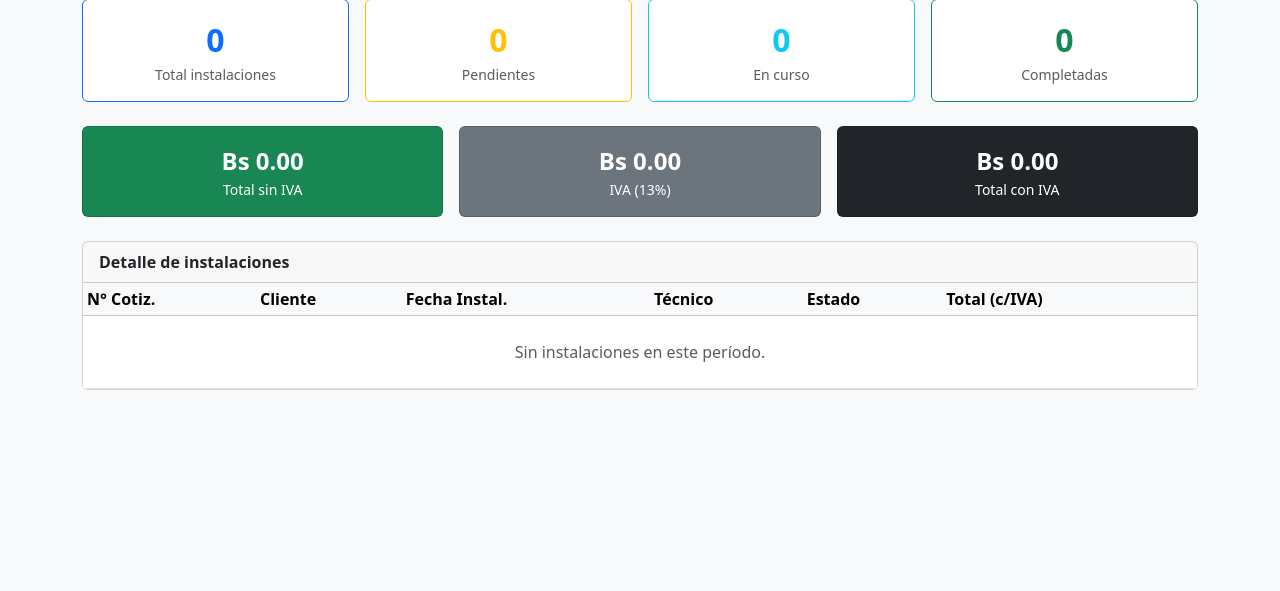
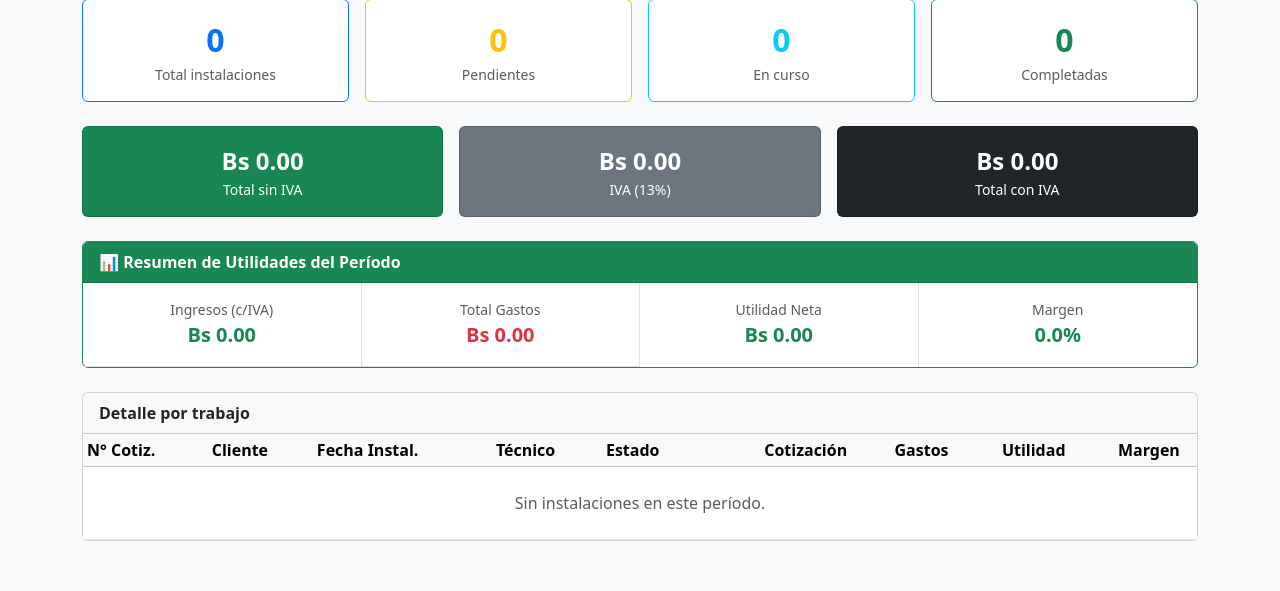
Before and after one commit to Ocafer/cotizador-seguritec, a FastAPI app: page /reportes in a window 1280 px wide. Shown: the part 209-800 px from the top of the page. Run offline with FastAPI, Linux system fonts and the light colour scheme; the visitor is signed in with stand-in values (Sample User, id 1); some libraries are stand-ins or nearby versions.

Commit message:
feat: gastos por trabajo y utilidades en reportes

```diff
--- a/app.py
+++ b/app.py
@@ -1426,6 +1426,16 @@ def init_instalaciones_table():
                 tecnico_nombre TEXT NOT NULL
             )
         """)
+        db_exec("""
+            CREATE TABLE IF NOT EXISTS gastos_trabajo (
+                id SERIAL PRIMARY KEY,
+                quote_id INTEGER NOT NULL REFERENCES quotes(id) ON DELETE CASCADE,
+                categoria TEXT NOT NULL,
+                descripcion TEXT NOT NULL,
+                monto NUMERIC(12,2) NOT NULL,
+                created_at TIMESTAMP NOT NULL DEFAULT NOW()
+            )
+        """)
     else:
         db_exec("""
             CREATE TABLE IF NOT EXISTS instalaciones (
@@ -1456,6 +1466,17 @@ def init_instalaciones_table():
                 tecnico_id INTEGER,
                 tecnico_nombre TEXT NOT NULL,
                 FOREIGN KEY (instalacion_id) REFERENCES instalaciones(id)
+            )
+        """)
+        db_exec("""
+            CREATE TABLE IF NOT EXISTS gastos_trabajo (
+                id INTEGER PRIMARY KEY AUTOINCREMENT,
+                quote_id INTEGER NOT NULL,
+                categoria TEXT NOT NULL,
+                descripcion TEXT NOT NULL,
+                monto REAL NOT NULL,
+                created_at TEXT NOT NULL,
+                FOREIGN KEY (quote_id) REFERENCES quotes(id)
             )
         """)
 
@@ -1760,6 +1781,95 @@ def agenda(request: Request, fecha: str = ""):
         "total_dia": len(instalaciones_dia),
     })
 
+
+# =========================
+# Gastos por trabajo
+# =========================
+@dataclass
+class GastoRow:
+    id: int
+    quote_id: int
+    categoria: str
+    descripcion: str
+    monto: float
+
+def get_gastos(quote_id: int) -> List[GastoRow]:
+    if IS_POSTGRES:
+        rows = db_fetchall("SELECT id, quote_id, categoria, descripcion, monto FROM gastos_trabajo WHERE quote_id=%s ORDER BY id", (quote_id,))
+    else:
+        rows = db_fetchall("SELECT id, quote_id, categoria, descripcion, monto FROM gastos_trabajo WHERE quote_id=? ORDER BY id", (quote_id,))
+    return [GastoRow(id=int(r["id"]), quote_id=int(r["quote_id"]), categoria=str(r["categoria"]),
+                     descripcion=str(r["descripcion"]), monto=float(r["monto"])) for r in rows]
+
+def get_total_gastos(quote_id: int) -> float:
+    gastos = get_gastos(quote_id)
+    return sum(g.monto for g in gastos)
+
+@app.get("/gastos/{quote_id}", response_class=HTMLResponse)
+def gastos_get(request: Request, quote_id: int, msg: str = "", msg_type: str = "success"):
+    gate = require_login(request)
+    if gate:
+        return gate
+    if IS_POSTGRES:
+        q = db_fetchone("SELECT id, quote_no, client_name, created_at FROM quotes WHERE id=%s", (quote_id,))
+    else:
+        q = db_fetchone("SELECT id, quote_no, client_name, created_at FROM quotes WHERE id=?", (quote_id,))
+    if not q:
+        return RedirectResponse(url="/historial", status_code=303)
+
+    gastos = get_gastos(quote_id)
+    total_cotizacion = get_quote_total(quote_id)
+    total_gastos = sum(g.monto for g in gastos)
+    utilidad = total_cotizacion - total_gastos
+    margen = (utilidad / total_cotizacion * 100) if total_cotizacion > 0 else 0
+
+    desglose: dict = {}
+    for g in gastos:
+        desglose[g.categoria] = desglose.get(g.categoria, 0) + g.monto
+
+    return templates.TemplateResponse("gastos.html", {
+        "request": request,
+        "empresa": EMPRESA_NOMBRE,
+        "q": dict(q),
+        "gastos": gastos,
+        "total_cotizacion": total_cotizacion,
+        "total_gastos": total_gastos,
+        "utilidad": utilidad,
+        "margen": margen,
+        "desglose": desglose,
+        "msg": msg,
+        "msg_type": msg_type,
+    })
+
+@app.post("/gastos/{quote_id}/agregar")
+def gastos_agregar(request: Request, quote_id: int,
+                   categoria: str = Form(...), descripcion: str = Form(...), monto: float = Form(...)):
+    gate = require_login(request)
+    if gate:
+        return gate
+    now = datetime.now().strftime("%Y-%m-%d %H:%M:%S")
+    if IS_POSTGRES:
+        db_exec("INSERT INTO gastos_trabajo(quote_id, categoria, descripcion, monto) VALUES(%s,%s,%s,%s)",
+                (quote_id, categoria, descripcion, monto))
+    else:
+        db_exec("INSERT INTO gastos_trabajo(quote_id, categoria, descripcion, monto, created_at) VALUES(?,?,?,?,?)",
+                (quote_id, categoria, descripcion, monto, now))
+    return RedirectResponse(url=f"/gastos/{quote_id}?msg=Gasto+agregado.&msg_type=success", status_code=303)
+
+@app.post("/gastos/{gasto_id}/borrar")
+def gastos_borrar(request: Request, gasto_id: int):
+    gate = require_login(request)
+    if gate:
+        return gate
+    if IS_POSTGRES:
+        g = db_fetchone("SELECT quote_id FROM gastos_trabajo WHERE id=%s", (gasto_id,))
+        db_exec("DELETE FROM gastos_trabajo WHERE id=%s", (gasto_id,))
+    else:
+        g = db_fetchone("SELECT quote_id FROM gastos_trabajo WHERE id=?", (gasto_id,))
+        db_exec("DELETE FROM gastos_trabajo WHERE id=?", (gasto_id,))
+    quote_id = int(g["quote_id"]) if g else 0
+    return RedirectResponse(url=f"/gastos/{quote_id}?msg=Gasto+eliminado.&msg_type=warning", status_code=303)
+
 @app.get("/reportes", response_class=HTMLResponse)
 def reportes(request: Request, desde: str = "", hasta: str = "", tecnico: str = ""):
     gate = require_login(request)
@@ -1798,6 +1908,9 @@ def reportes(request: Request, desde: str = "", hasta: str = "", tecnico: str =
         if tecnico and r["tecnico"] != tecnico:
             continue
         total = get_quote_total(int(r["quote_id"]))
+        total_gastos = get_total_gastos(int(r["quote_id"]))
+        utilidad = total - total_gastos
+        margen = (utilidad / total * 100) if total > 0 else 0
         instalaciones.append({
             "quote_id": r["quote_id"],
             "quote_no": r["quote_no"],
@@ -1806,11 +1919,17 @@ def reportes(request: Request, desde: str = "", hasta: str = "", tecnico: str =
             "tecnico": r["tecnico"],
             "estado": r["estado"],
             "total_con_iva": total,
+            "total_gastos": total_gastos,
+            "utilidad": utilidad,
+            "margen": margen,
         })
 
     total_con_iva = sum(i["total_con_iva"] for i in instalaciones)
     total_sin_iva = total_con_iva / (1 + IVA_RATE)
     total_iva = total_con_iva - total_sin_iva
+    total_gastos_global = sum(i["total_gastos"] for i in instalaciones)
+    utilidad_global = total_con_iva - total_gastos_global
+    margen_global = (utilidad_global / total_con_iva * 100) if total_con_iva > 0 else 0
 
     stats = {
         "total": len(instalaciones),
@@ -1820,6 +1939,9 @@ def reportes(request: Request, desde: str = "", hasta: str = "", tecnico: str =
         "total_sin_iva": total_sin_iva,
         "total_iva": total_iva,
         "total_con_iva": total_con_iva,
+        "total_gastos": total_gastos_global,
+        "utilidad": utilidad_global,
+        "margen": margen_global,
     }
 
     return templates.TemplateResponse("reportes.html", {
--- a/templates/historial.html
+++ b/templates/historial.html
@@ -53,6 +53,7 @@
                 <td class="text-end">
                   <a class="btn btn-sm btn-outline-secondary" href="/cotizacion/{{ q['id'] }}/pdf" target="_blank">PDF</a>
                   <a class="btn btn-sm btn-outline-success" href="/instalacion/{{ q['id'] }}/agendar">Agendar</a>
+                  <a class="btn btn-sm btn-outline-warning" href="/gastos/{{ q['id'] }}">Gastos</a>
                   <a class="btn btn-sm btn-outline-primary" href="/cotizacion/{{ q['id'] }}/editar">Editar</a>
                   <form method="post" action="/cotizacion/{{ q['id'] }}/borrar" style="display:inline"
                         onsubmit="return confirm('¿Seguro que deseas borrar esta cotización?');">
--- a/templates/reportes.html
+++ b/templates/reportes.html
@@ -57,13 +57,13 @@
       </div>
     </div>
 
-    <!-- Encabezado reporte (visible en impresión) -->
+    <!-- Encabezado impresión -->
     <div class="text-center mb-3 d-none d-print-block">
-      <h5>{{ empresa }} — Reporte de Instalaciones</h5>
+      <h5>{{ empresa }} — Reporte de Instalaciones y Utilidades</h5>
       <p class="text-muted">Del {{ desde }} al {{ hasta }}{% if tecnico_filtro %} · Técnico: {{ tecnico_filtro }}{% endif %}</p>
     </div>
 
-    <!-- Resumen tarjetas -->
+    <!-- Tarjetas estados -->
     <div class="row g-3 mb-4">
       <div class="col-6 col-md-3">
         <div class="card text-center border-primary">
@@ -99,7 +99,7 @@
       </div>
     </div>
 
-    <!-- Totales de ventas -->
+    <!-- Ventas -->
     <div class="row g-3 mb-4">
       <div class="col-md-4">
         <div class="card bg-success text-white text-center">
@@ -127,9 +127,36 @@
       </div>
     </div>
 
-    <!-- Tabla detalle -->
+    <!-- Resumen utilidades del período -->
+    <div class="card mb-4 border-success">
+      <div class="card-header bg-success text-white"><strong>📊 Resumen de Utilidades del Período</strong></div>
+      <div class="row g-0">
+        <div class="col-6 col-md-3 border-end border-bottom p-3 text-center">
+          <div class="text-muted small">Ingresos (c/IVA)</div>
+          <div class="fs-5 fw-bold text-success">Bs {{ "%.2f"|format(stats.total_con_iva) }}</div>
+        </div>
+        <div class="col-6 col-md-3 border-end border-bottom p-3 text-center">
+          <div class="text-muted small">Total Gastos</div>
+          <div class="fs-5 fw-bold text-danger">Bs {{ "%.2f"|format(stats.total_gastos) }}</div>
+        </div>
+        <div class="col-6 col-md-3 border-end p-3 text-center">
+          <div class="text-muted small">Utilidad Neta</div>
+          <div class="fs-5 fw-bold {% if stats.utilidad >= 0 %}text-success{% else %}text-danger{% endif %}">
+            Bs {{ "%.2f"|format(stats.utilidad) }}
+          </div>
+        </div>
+        <div class="col-6 col-md-3 p-3 text-center">
+          <div class="text-muted small">Margen</div>
+          <div class="fs-5 fw-bold {% if stats.margen >= 0 %}text-success{% else %}text-danger{% endif %}">
+            {{ "%.1f"|format(stats.margen) }}%
+          </div>
+        </div>
+      </div>
+    </div>
+
+    <!-- Tabla detalle con utilidad por trabajo -->
     <div class="card">
-      <div class="card-header"><strong>Detalle de instalaciones</strong></div>
+      <div class="card-header"><strong>Detalle por trabajo</strong></div>
       <div class="table-responsive">
         <table class="table table-sm align-middle mb-0">
           <thead class="table-light">
@@ -139,7 +166,10 @@
               <th>Fecha Instal.</th>
               <th>Técnico</th>
               <th>Estado</th>
-              <th>Total (c/IVA)</th>
+              <th class="text-end">Cotización</th>
+              <th class="text-end">Gastos</th>
+              <th class="text-end">Utilidad</th>
+              <th class="text-end">Margen</th>
               <th class="no-print"></th>
             </tr>
           </thead>
@@ -159,14 +189,24 @@
                   <span class="badge bg-success">✅ Completada</span>
                 {% endif %}
               </td>
-              <td>Bs {{ "%.2f"|format(row.total_con_iva) }}</td>
+              <td class="text-end">Bs {{ "%.2f"|format(row.total_con_iva) }}</td>
+              <td class="text-end text-danger">
+                {% if row.total_gastos > 0 %}Bs {{ "%.2f"|format(row.total_gastos) }}{% else %}<span class="text-muted">—</span>{% endif %}
+              </td>
+              <td class="text-end fw-bold {% if row.utilidad >= 0 %}text-success{% else %}text-danger{% endif %}">
+                {% if row.total_gastos > 0 %}Bs {{ "%.2f"|format(row.utilidad) }}{% else %}<span class="text-muted">—</span>{% endif %}
+              </td>
+              <td class="text-end {% if row.margen >= 0 %}text-success{% else %}text-danger{% endif %}">
+                {% if row.total_gastos > 0 %}{{ "%.1f"|format(row.margen) }}%{% else %}<span class="text-muted">—</span>{% endif %}
+              </td>
               <td class="no-print">
+                <a class="btn btn-sm btn-outline-warning" href="/gastos/{{ row.quote_id }}">Gastos</a>
                 <a class="btn btn-sm btn-outline-primary" href="/instalacion/{{ row.quote_id }}/agendar">Editar</a>
               </td>
             </tr>
             {% endfor %}
             {% if not instalaciones %}
-              <tr><td colspan="7" class="text-center text-muted p-4">Sin instalaciones en este período.</td></tr>
+              <tr><td colspan="10" class="text-center text-muted p-4">Sin instalaciones en este período.</td></tr>
             {% endif %}
           </tbody>
         </table>
@@ -174,5 +214,6 @@
     </div>
 
   </div>
+<script src="https://cdn.jsdelivr.net/npm/bootstrap@5.3.3/dist/js/bootstrap.bundle.min.js"></script>
 </body>
 </html>
```
Also changed, not shown: templates/gastos.html (added, +191 -0 lines).
